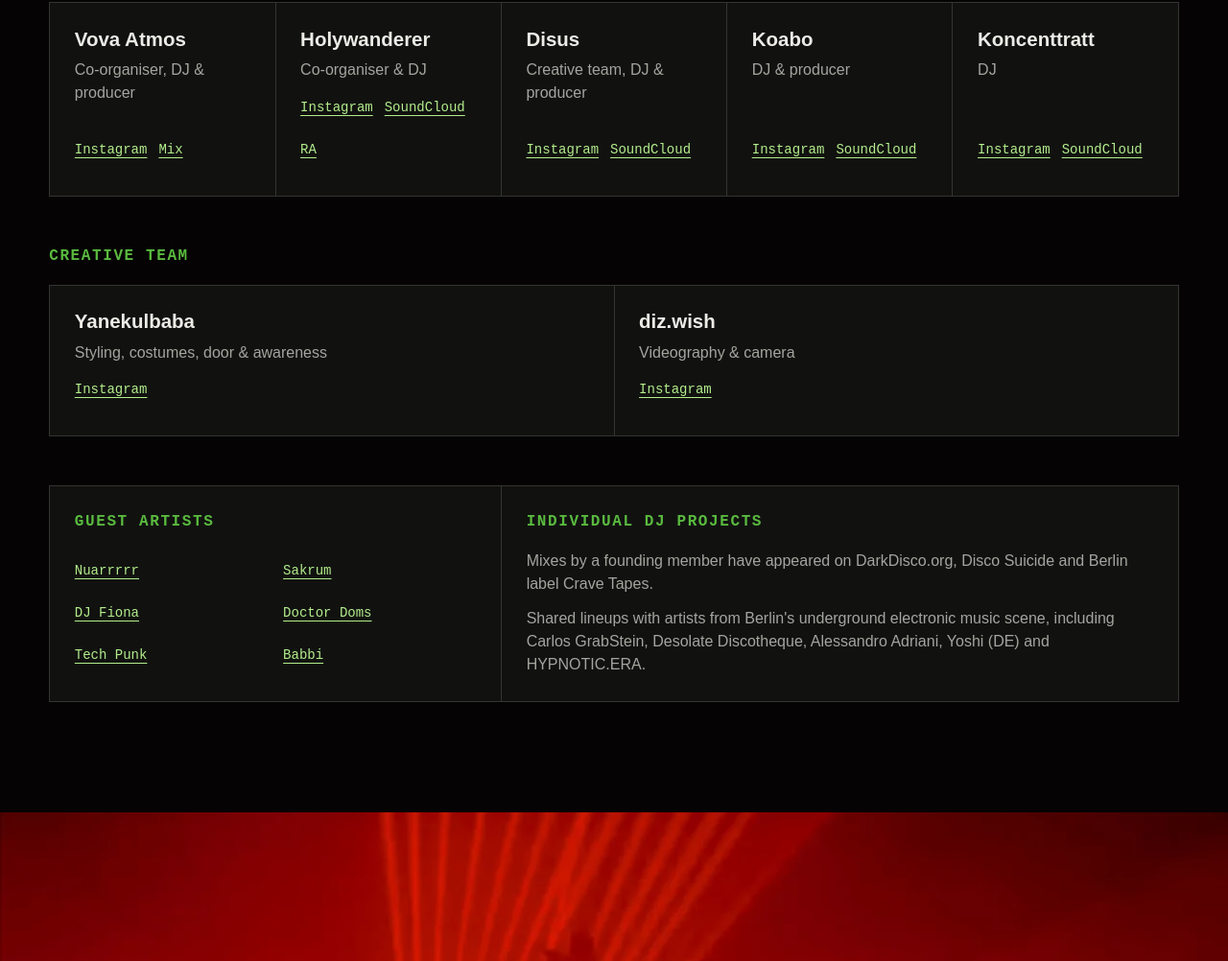
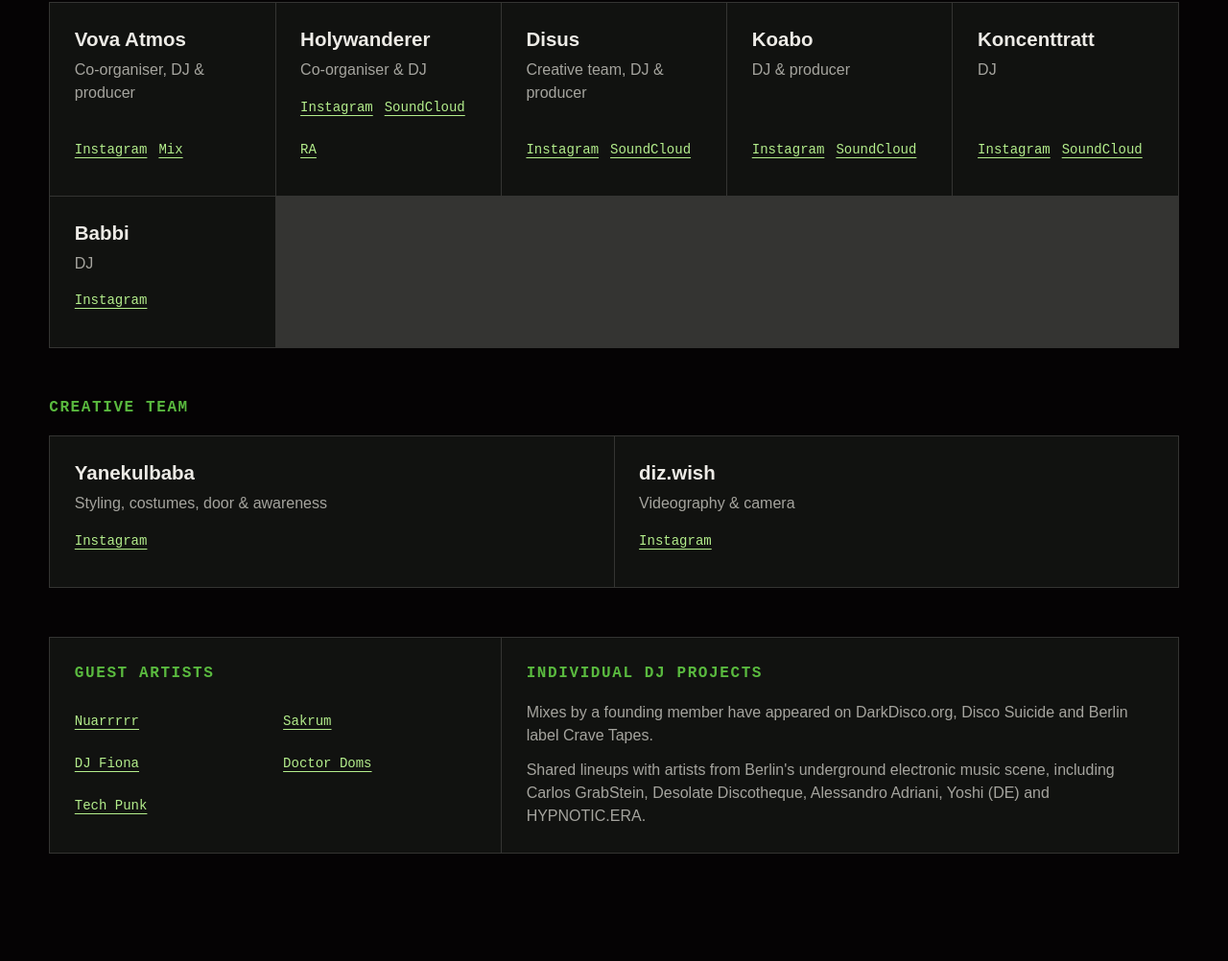
Before and after one commit to tghnx1/holyberg_presskit_front, a plain HTML site: page dist/index.html in a window 1280 px wide. Shown: the part 6478-7480 px from the top of the page at 96% size. Drawn offline with Linux system fonts and the light colour scheme.

Commit message:
Move Babbi from guest artists to residents

```diff
--- a/dist/index.html
+++ b/dist/index.html
@@ -97,6 +97,10 @@
               <h4>Koncenttratt</h4><p>DJ</p>
               <div class="press-links"><a href="https://www.instagram.com/koncenttratt">Instagram</a><a href="https://on.soundcloud.com/6aE7GsIrzvNXavuFD8">SoundCloud</a></div>
             </li>
+            <li class="roster-card">
+              <h4>Babbi</h4><p>DJ</p>
+              <div class="press-links"><a href="https://www.instagram.com/babbibrun">Instagram</a></div>
+            </li>
           </ul>
           <h3 class="press-subtitle">CREATIVE TEAM</h3>
           <ul class="roster-grid roster-crew">
@@ -118,7 +122,6 @@
                 <li><a href="https://www.instagram.com/fiona_from_potsdam">DJ Fiona</a></li>
                 <li><a href="https://www.instagram.com/doctor_doms_">Doctor Doms</a></li>
                 <li><a href="https://www.instagram.com/tech_punk">Tech Punk</a></li>
-                <li><a href="https://www.instagram.com/babbibrun">Babbi</a></li>
               </ul>
             </section>
             <section class="press-panel" aria-labelledby="outside-projects-title">
```
